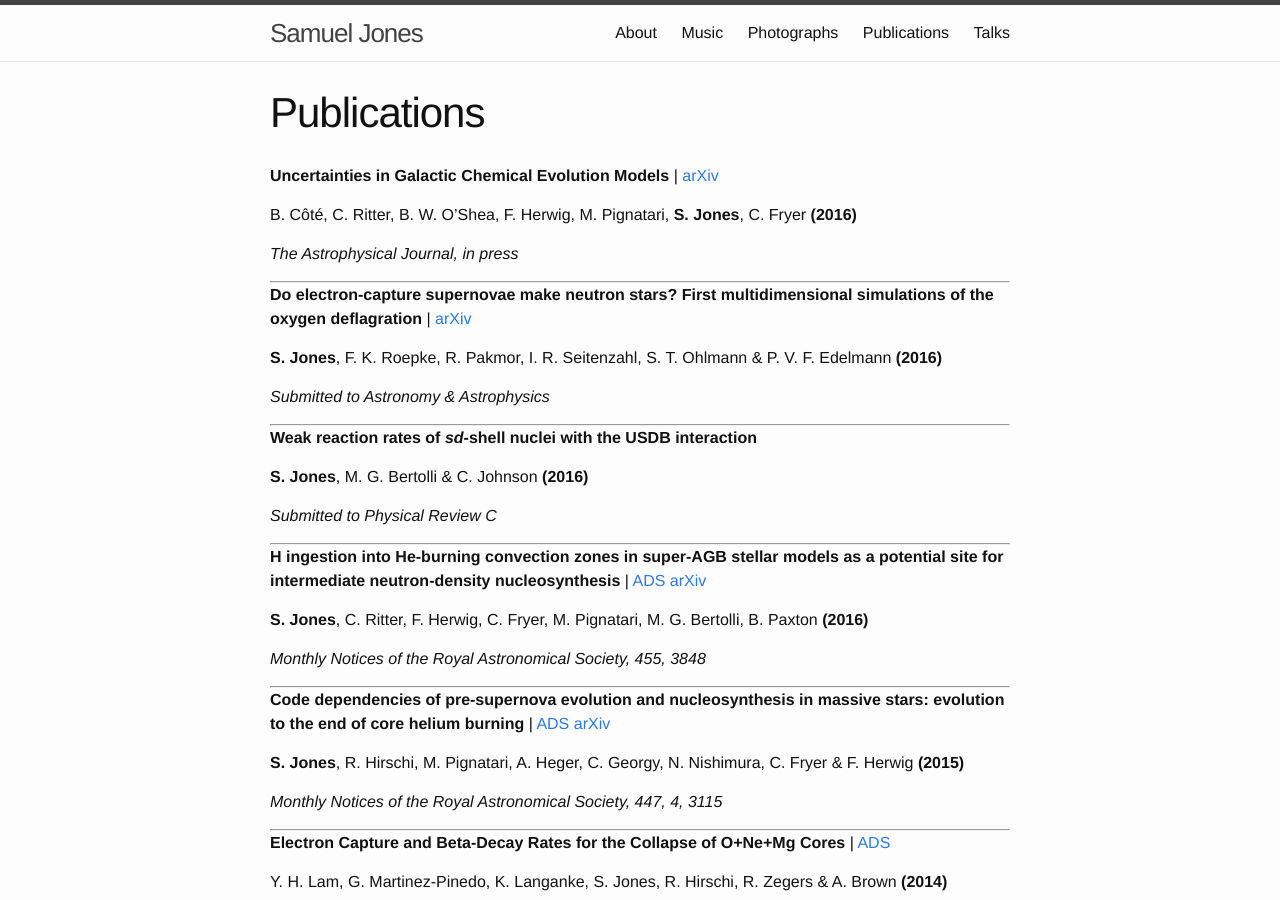
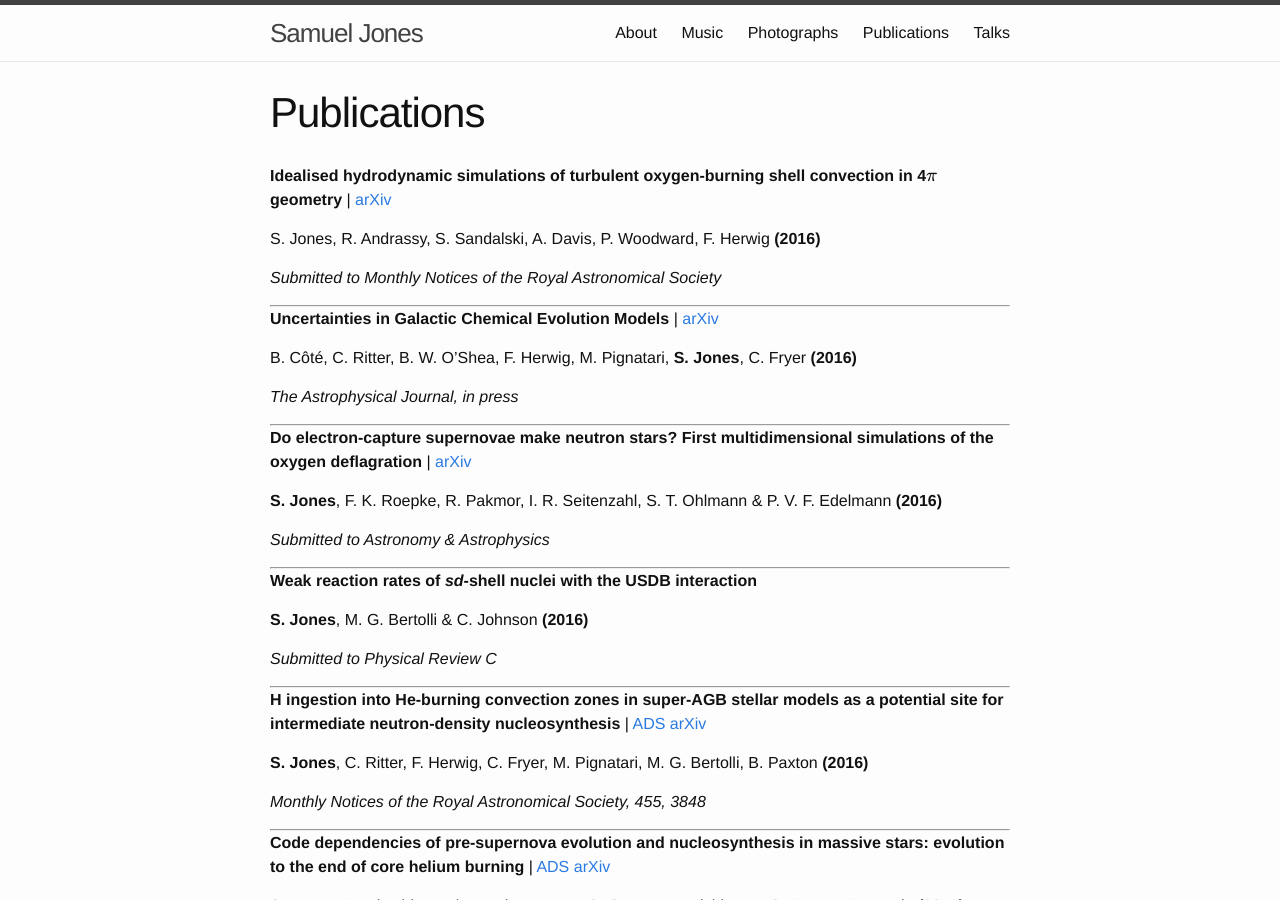
Before and after one commit to swjones/swjones.github.io, a Jekyll site: the page built from publications.md, in a window 1280 px wide and 900 px high. Built offline with Jekyll 4.4.1, drawn with Linux system fonts in a browser that asks for light colours; formulas are drawn with MathJax 3.

Commit message:
added O shell paper
Former-commit-id: c9425dd24da927bf910c5db12a896e4948557ade

```diff
--- a/publications.md
+++ b/publications.md
@@ -2,6 +2,17 @@
 layout: page
 title: Publications
 permalink: /publications/
+---
+
+__Idealised hydrodynamic simulations of turbulent oxygen-burning shell
+convection in 4$\pi$ geometry__
+| [arXiv](http://arxiv.org/abs/1605.03766)
+
+S. Jones, R. Andrassy, S. Sandalski, A. Davis, P. Woodward, F. Herwig
+__(2016)__
+
+_Submitted to Monthly Notices of the Royal Astronomical Society_
+
 ---
 
 __Uncertainties in Galactic Chemical Evolution Models__
```
